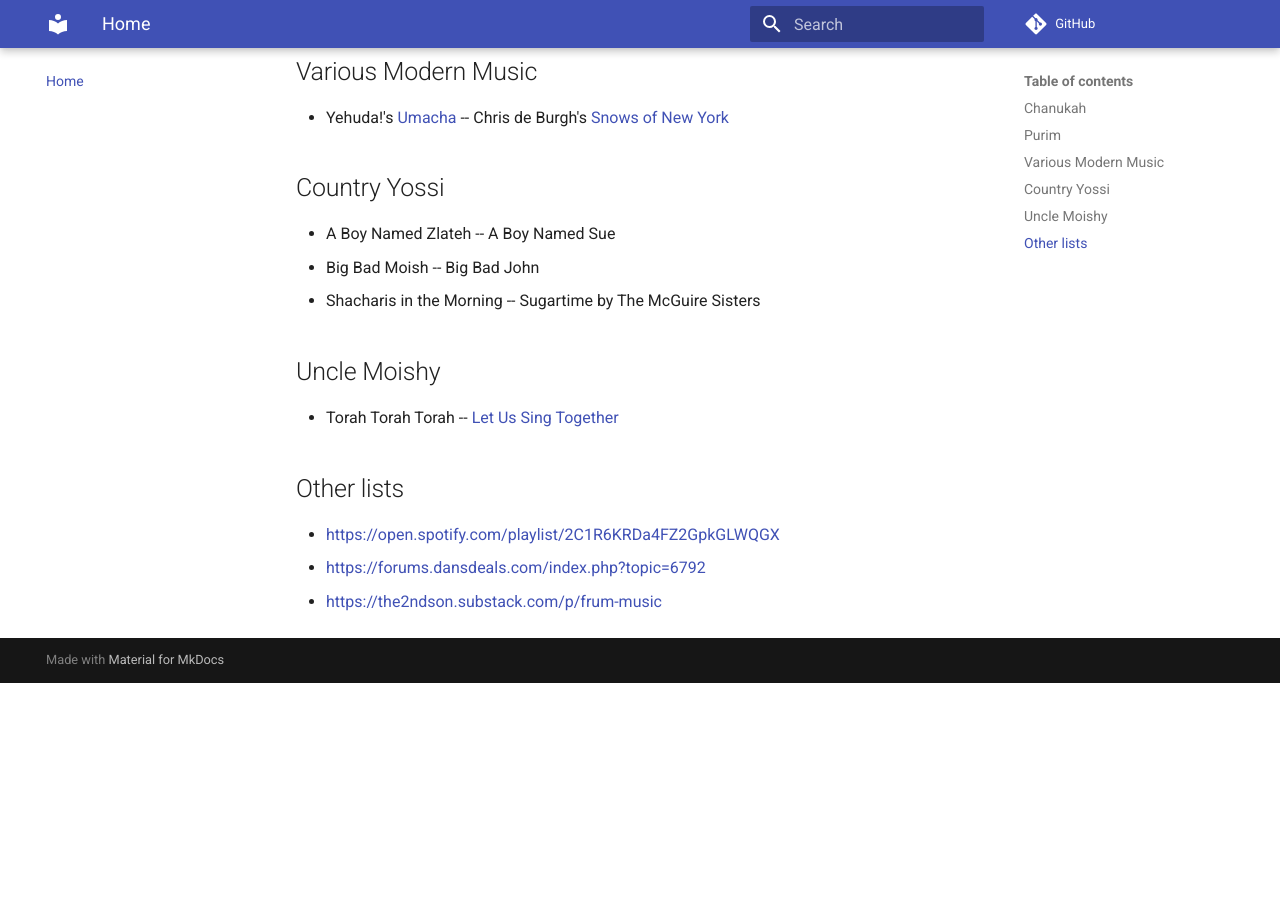
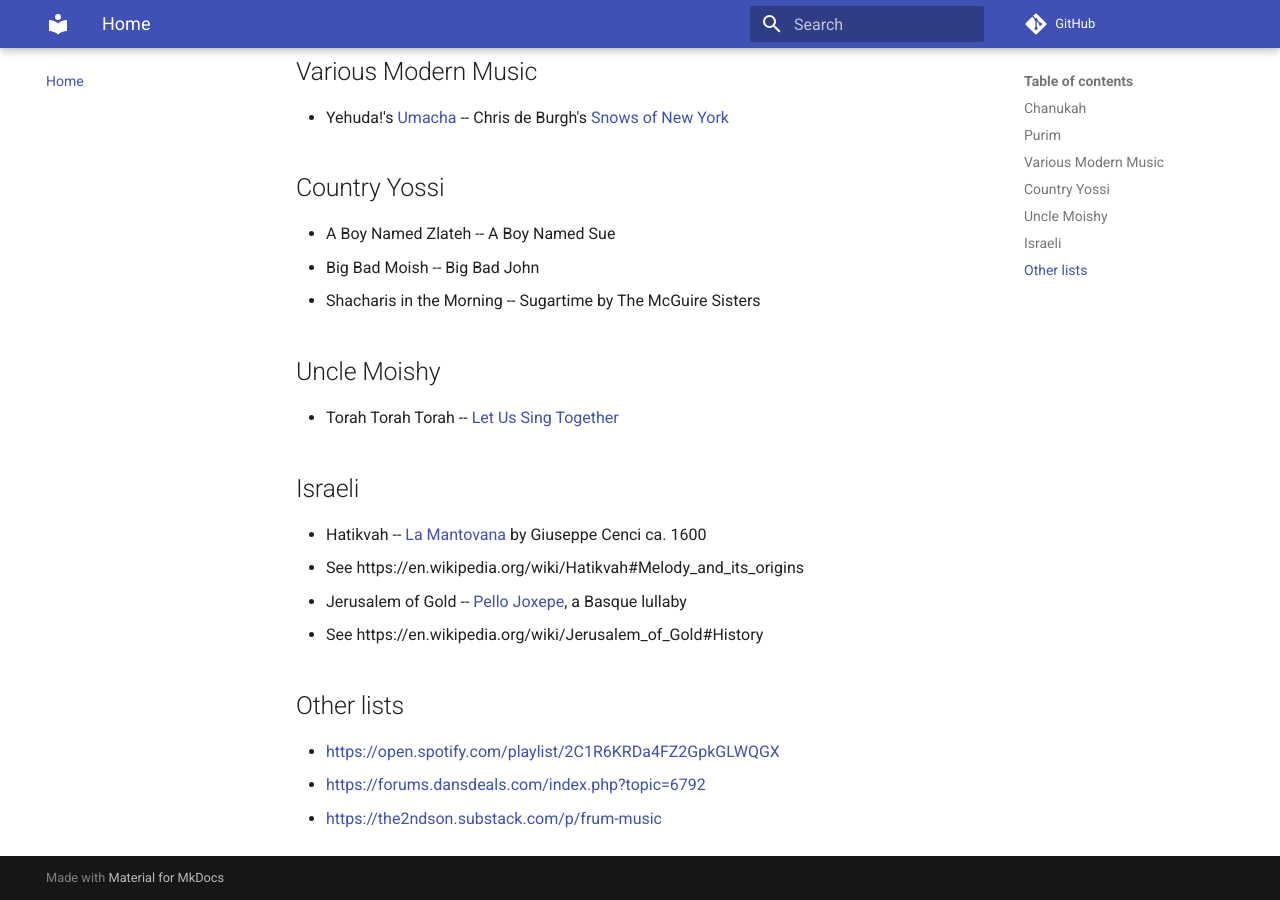
Before and after one commit to espire/jewishmusic, an MkDocs documentation site: the page built from docs/index.md, in a window 1280 px wide and 900 px high, scrolled down 700 px. Built offline with MkDocs 1.6.1 and Material for MkDocs 9.7.7, drawn with Linux system fonts in a browser that asks for light colours; comment, search, counter and statistics services are not loaded; before the commit the page ends 1383 px from its top, so only the background shows below that.

Commit message:
Add Israeli songs section to index.md
Added Israeli songs with links and historical context.

```diff
--- a/docs/index.md
+++ b/docs/index.md
@@ -29,6 +29,12 @@
 ## Uncle Moishy
 * Torah Torah Torah -- [Let Us Sing Together](https://www.youtube.com/watch?v=DUKNLlY0278)
 
+## Israeli
+* Hatikvah -- [La Mantovana](https://www.youtube.com/watch?v=KK1Im3cvpz8) by Giuseppe Cenci ca. 1600
+  * See https://en.wikipedia.org/wiki/Hatikvah#Melody_and_its_origins
+* Jerusalem of Gold -- [Pello Joxepe](https://www.youtube.com/watch?v=ttuRcl1dK1M), a Basque lullaby
+  * See https://en.wikipedia.org/wiki/Jerusalem_of_Gold#History
+
 ## Other lists
 * [https://open.spotify.com/playlist/2C1R6KRDa4FZ2GpkGLWQGX](https://open.spotify.com/playlist/2C1R6KRDa4FZ2GpkGLWQGX)
 * [https://forums.dansdeals.com/index.php?topic=6792](https://forums.dansdeals.com/index.php?topic=6792)
```
